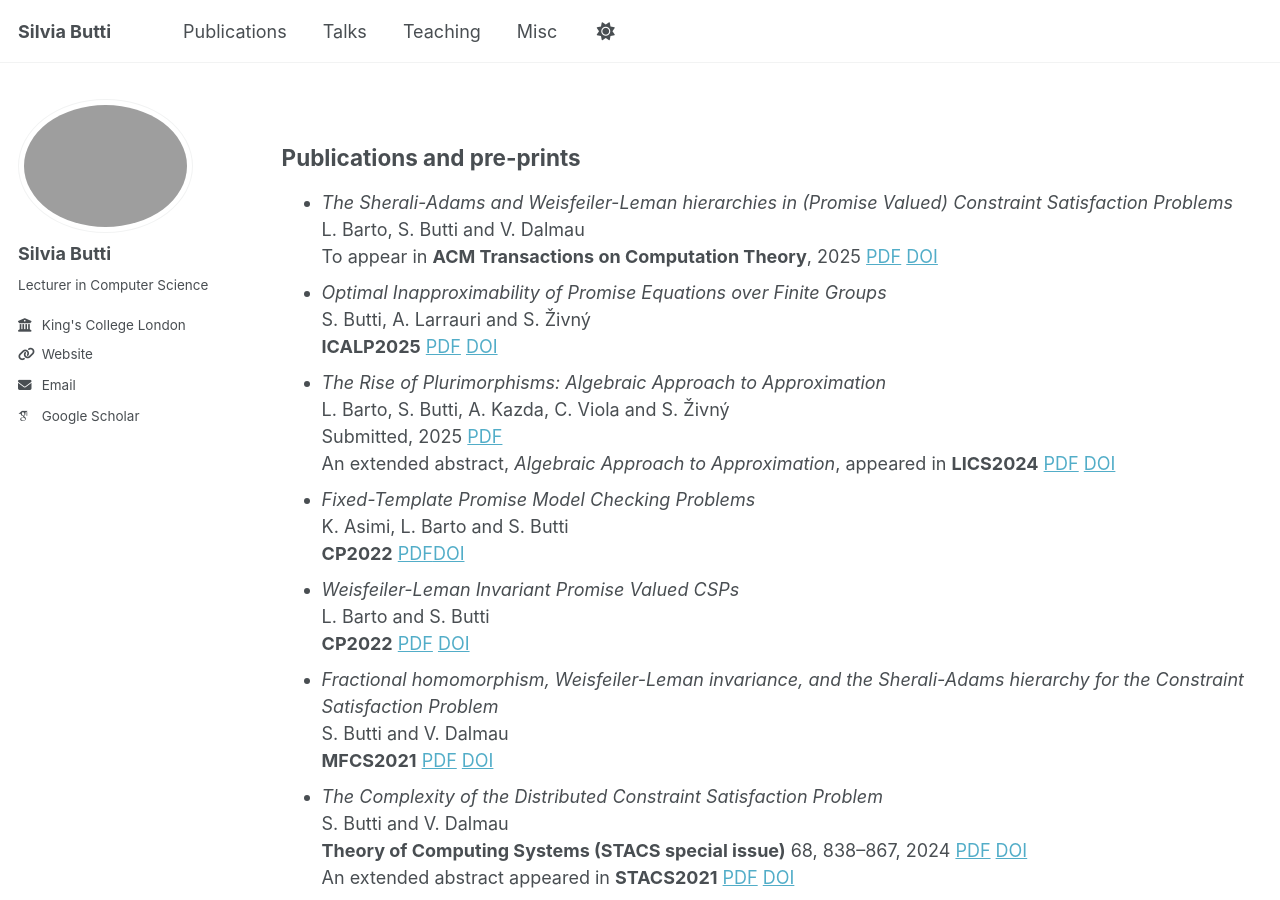
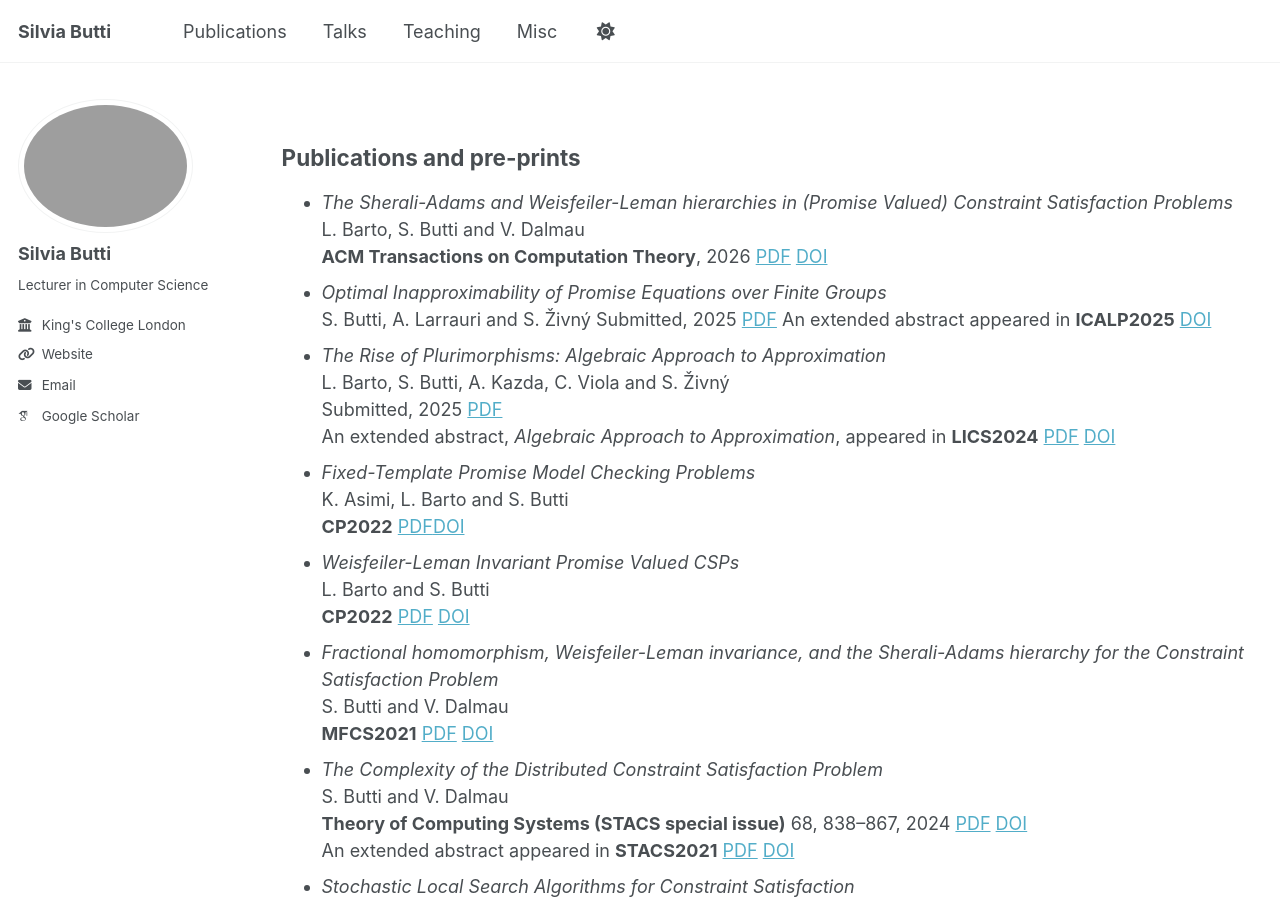
Before and after one commit to silviabutti/silviabutti.github.io, a Jekyll site: the page built from _pages/publications.md, in a window 1280 px wide and 900 px high. Built offline with Jekyll 4.4.1, drawn with Linux system fonts in a browser that asks for light colours; some web fonts are replaced; a script bundle is joined from its source files by our own code; library files that are not in the unit come from our copies.

Commit message:
Update publications.md

```diff
--- a/_pages/publications.md
+++ b/_pages/publications.md
@@ -9,10 +9,11 @@
 
 * *The Sherali-Adams and Weisfeiler-Leman hierarchies in (Promise Valued) Constraint Satisfaction Problems*
     L. Barto, S. Butti and V. Dalmau
-    To appear in **ACM Transactions on Computation Theory**, 2025 [PDF](https://arxiv.org/abs/2401.16998) [DOI](https://dl.acm.org/doi/10.1145/3756323)
+    **ACM Transactions on Computation Theory**, 2026 [PDF](https://arxiv.org/abs/2401.16998) [DOI](https://dl.acm.org/doi/10.1145/3756323)
 * *Optimal Inapproximability of Promise Equations over Finite Groups*
     S. Butti, A. Larrauri and S. Živný
-    **ICALP2025** [PDF](https://arxiv.org/abs/2411.01630) [DOI](https://drops.dagstuhl.de/entities/document/10.4230/LIPIcs.ICALP.2025.38)
+    Submitted, 2025 [PDF](https://arxiv.org/abs/2411.01630)
+    An extended abstract appeared in **ICALP2025** [DOI](https://drops.dagstuhl.de/entities/document/10.4230/LIPIcs.ICALP.2025.38)
 * *The Rise of Plurimorphisms: Algebraic Approach to Approximation*
     L. Barto, S. Butti, A. Kazda, C. Viola and S. Živný
     Submitted, 2025 [PDF](https://arxiv.org/abs/2401.15186)
```
